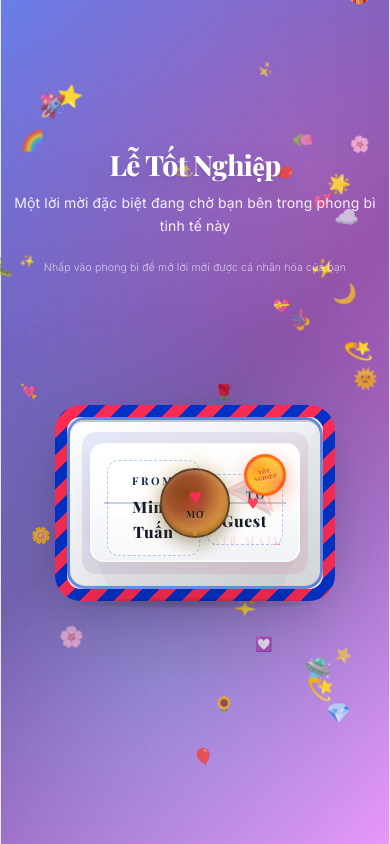
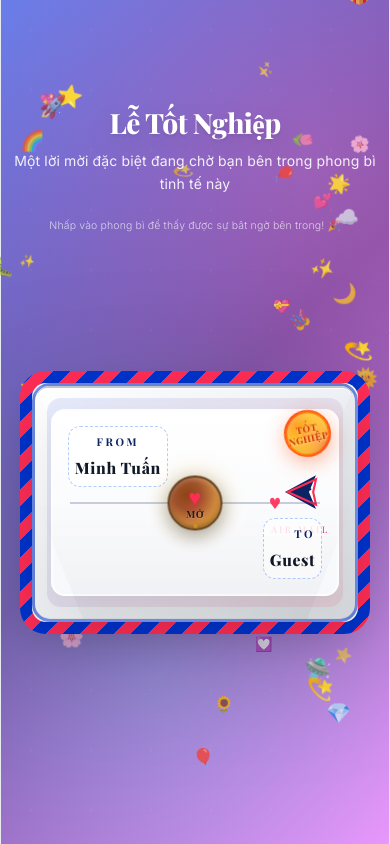
Before and after one commit to NguyenHuuMinhTuan/Invitation, a React (Vite) app: page / in a window 390 px wide. Built offline with nearby package versions, Linux system fonts and the light colour scheme.

Commit message:
invatation

```diff
--- a/src/pages/Home.jsx
+++ b/src/pages/Home.jsx
@@ -58,7 +58,7 @@ const Home = () => {
           Một lời mời đặc biệt đang chờ bạn bên trong phong bì tinh tế này
         </p>
         <p className="home-instruction">
-          Nhấp vào phong bì để mở lời mời được cá nhân hóa của bạn
+          Nhấp vào phong bì để thấy được sự bât ngờ bên trong! 🎉
         </p>
         <Envelope recipientName={recipientName} onClick={handleEnvelopeClick} />
       </div>
--- a/src/styles/Envelope.css
+++ b/src/styles/Envelope.css
@@ -6,14 +6,15 @@
   align-items: center;
   min-height: 72vh;
   cursor: pointer;
-  padding: 3rem;
+  padding: clamp(0.5rem, 2vw, 1.5rem);
 }
 
 .envelope {
   perspective: 1500px;
   position: relative;
-  width: clamp(320px, 80vw, 520px);
-  height: clamp(240px, 55vw, 360px);
+   width: clamp(260px, 92vw, 500px);
+  aspect-ratio: 4 / 3;
+  height: auto;
   transition: all 0.4s cubic-bezier(0.25, 0.46, 0.45, 0.94);
   filter: drop-shadow(0 25px 60px rgba(0, 0, 0, 0.18));
   padding: 12px;
@@ -94,10 +95,11 @@
 
 .envelope-inner {
   position: absolute;
-  top: 14%;
-  left: 8%;
-  width: 84%;
-  height: 72%;
+    top: 10%;
+  left: 5%;
+  width: 90%;
+  height: 80%;
+  padding: clamp(0.5rem, 2vw, 1.2rem);
   background: linear-gradient(180deg, #ffffff 0%, #f7f8fb 100%);
   border-radius: 14px;
   border: 2px solid rgba(255, 255, 255, 0.7);
@@ -105,7 +107,6 @@
   z-index: 1;
   overflow: hidden;
   transition: transform 1.4s ease, opacity 1.2s ease;
-  padding: 1.2rem;
 }
 
 .airmail-from,
@@ -162,8 +163,8 @@
 }
 
 .airmail-plane svg {
-  width: 68px;
-  height: 68px;
+ width: clamp(40px, 12vw, 68px);
+  height: clamp(40px, 12vw, 68px);
 }
 
 .airmail-plane-text {
@@ -262,17 +263,6 @@
   }
   25%, 75% {
     transform: scale(1.08);
-  }
-}
-
-@keyframes heartBreath {
-  0%, 100% {
-    transform: scale(1);
-    opacity: 0.95;
-  }
-  50% {
-    transform: scale(1.12);
-    opacity: 1;
   }
 }
 
@@ -775,131 +765,48 @@
   }
 }
 
-/* Opening Animation */
-.envelope.opening .envelope-flap {
-  transform: rotateX(-180deg);
-  animation: flapOpen 1.2s cubic-bezier(0.25, 0.46, 0.45, 0.94) forwards;
-}
+@media (max-width: 480px) {
 
-@keyframes flapOpen {
-  0% {
-    transform: rotateX(0deg);
+  .envelope-container {
+    padding: 0.5rem;
+    min-height: 60vh;
   }
-  50% {
-    transform: rotateX(-90deg);
+
+  .envelope {
+    width: 95vw;
+    aspect-ratio: 4 / 3;
   }
-  100% {
-    transform: rotateX(-180deg);
+
+  .envelope-inner {
+    padding: 0.6rem;
   }
-}
 
-.envelope.opening .envelope-front {
-  animation: envelopeShake 1.5s ease-out;
-}
+  .airmail-from,
+  .airmail-to {
+    max-width: 70%;
+    padding: 0.4rem;
+  }
 
-@keyframes envelopeShake {
-  0%, 100% {
-    transform: translateX(0);
+  .airmail-plane {
+    right: 0.5rem;
   }
-  10%, 30%, 50%, 70%, 90% {
-    transform: translateX(-2px);
+
+  .airmail-plane svg {
+    width: 45px;
+    height: 45px;
   }
-  20%, 40%, 60%, 80% {
-    transform: translateX(2px);
-  }
-}
 
-/* Shadow Effect */
-.envelope::after {
-  content: '';
-  position: absolute;
-  bottom: -8px;
-  left: 10%;
-  width: 80%;
-  height: 12px;
-  background: radial-gradient(ellipse, rgba(0, 0, 0, 0.2), transparent);
-  border-radius: 50%;
-  animation: shadowPulse 2s ease-in-out infinite;
-  z-index: -1;
-}
-
-@keyframes shadowPulse {
-  0%, 100% {
-    transform: scaleX(1) scaleY(0.8);
-  }
-  50% {
-    transform: scaleX(1.1) scaleY(1);
-  }
-}
-
-/* Responsive */
-@media (max-width: 768px) {
-  .envelope {
-    width: 320px;
-    height: 224px;
+  .airmail-plane-text {
+    font-size: 0.6rem;
   }
 
   .stamp-circle {
-    width: 50px;
-    height: 50px;
+    width: 45px;
+    height: 45px;
   }
 
-  .stamp-text {
-    font-size: 7px;
-  }
-
-  .address-line {
-    font-size: 11px;
-  }
-
-  .address-line:first-child {
-    font-size: 12px;
-  }
-
-  .click-text {
-    font-size: 14px;
+  .wax-seal {
+    width: 55px;
+    height: 55px;
   }
 }
-
-@media (max-width: 480px) {
-  .envelope-container {
-    padding: clamp(0.5rem, 1vw, 1rem);
-    min-height: 50vh;
-  }
-
-  .envelope {
-    width: clamp(250px, 85vw, 280px);
-    height: clamp(175px, 60vw, 196px);
-  }
-
-  .stamp-circle {
-    width: clamp(40px, 8vw, 45px);
-    height: clamp(40px, 8vw, 45px);
-    top: clamp(10px, 2vw, 15px);
-    right: clamp(10px, 2vw, 15px);
-  }
-
-  .stamp-text {
-    font-size: clamp(5px, 1vw, 6px);
-  }
-
-  .envelope-address {
-    bottom: clamp(15px, 2vw, 20px);
-    left: clamp(15px, 2vw, 20px);
-    right: clamp(15px, 2vw, 20px);
-  }
-
-  .address-line {
-    font-size: clamp(9px, 1.5vw, 10px);
-    margin-bottom: clamp(2px, 0.5vw, 3px);
-  }
-
-  .address-line:first-child {
-    font-size: clamp(10px, 1.8vw, 11px);
-  }
-
-  .click-text {
-    font-size: clamp(11px, 2vw, 12px);
-    padding: clamp(4px, 1vw, 6px) clamp(8px, 2vw, 12px);
-  }
-}
```
Also changed, not shown: public/invitations.json (+7 -3 lines).
